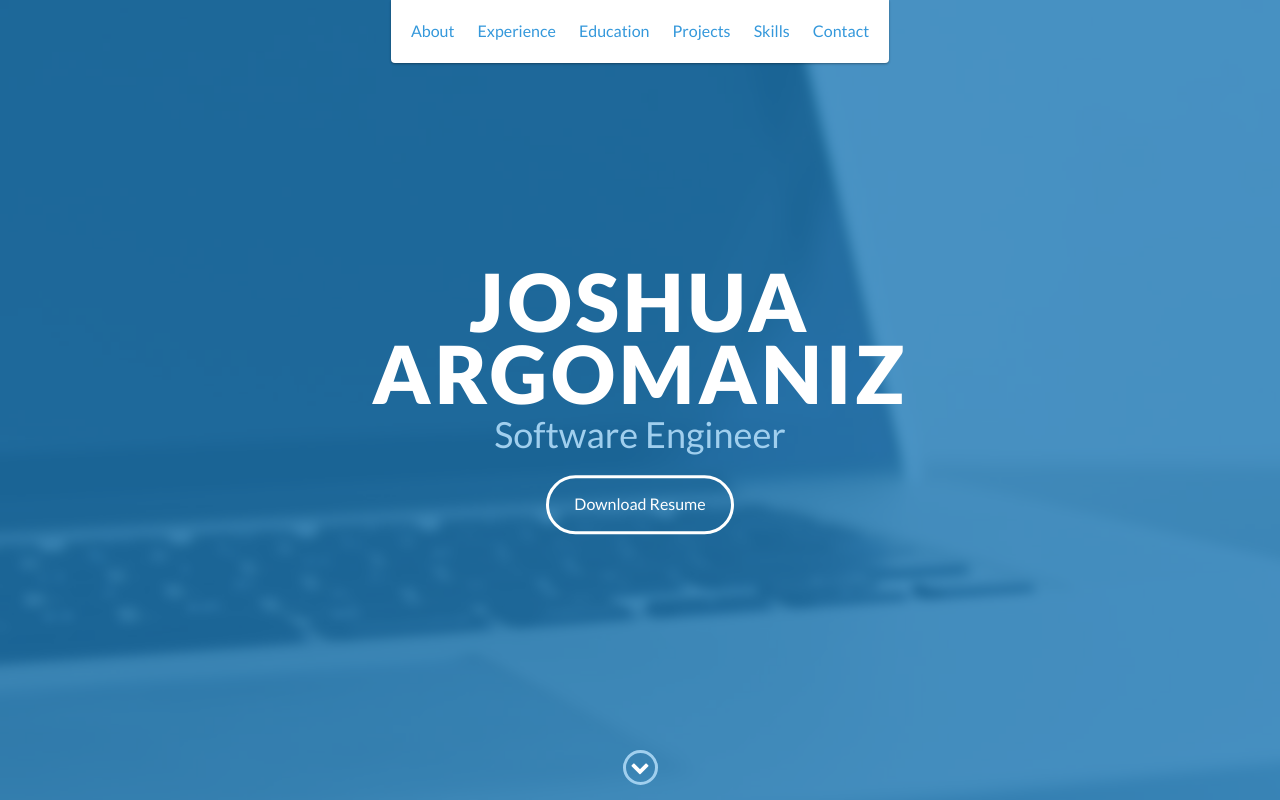
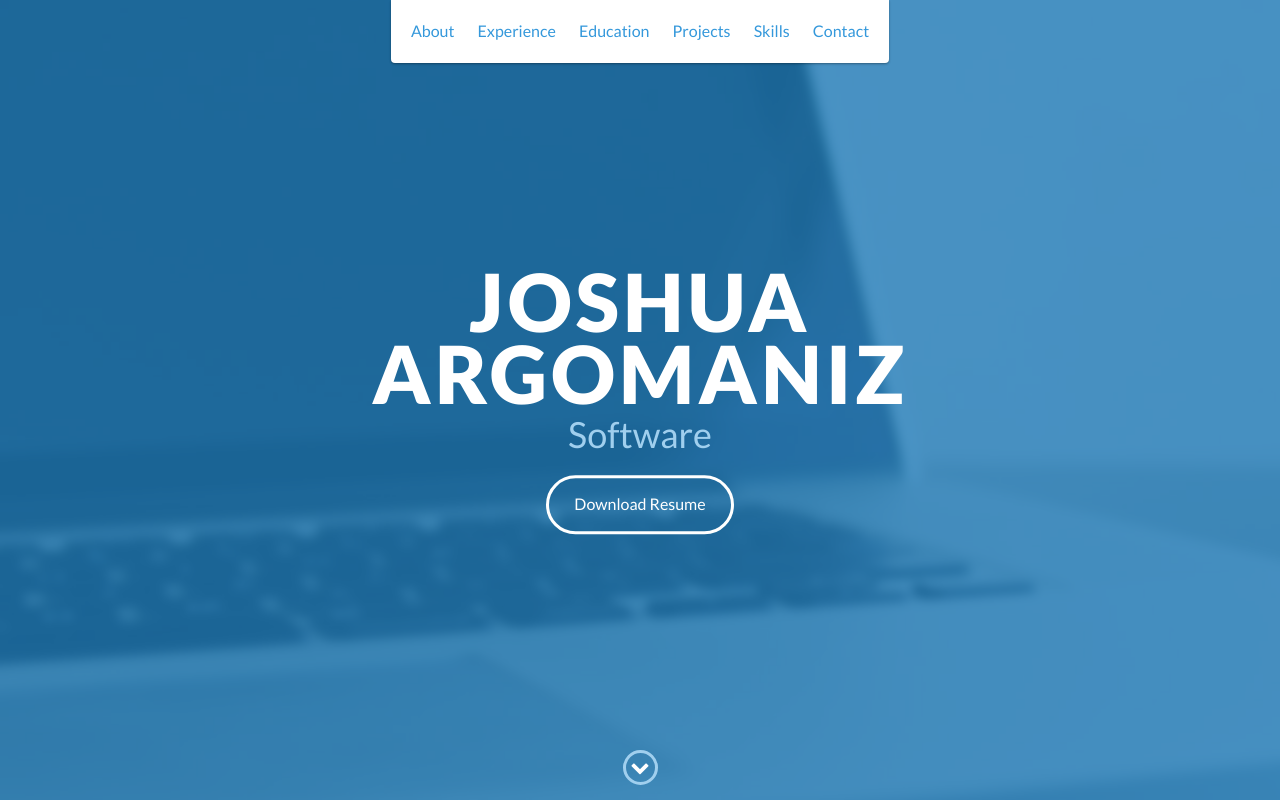
Before and after one commit to joshuaar0/joshuaar0.github.io, a website: page index.html in a window 1280 px wide. Shown: the top 800 px of the page. Drawn offline with nearby package versions, Linux system fonts and the light colour scheme.

Commit message:
Update index.html

```diff
--- a/index.html
+++ b/index.html
@@ -49,7 +49,7 @@
     <div id="lead">
         <div id="lead-content">
             <h1>Joshua Argomaniz</h1>
-            <h2>Software Engineer</h2>
+            <h2>Software </h2>
             <a href="file:///C:\Users\joshu\Downloads" class="btn-rounded-white">Download Resume</a>
         </div>
         <!-- End #lead-content -->
```
